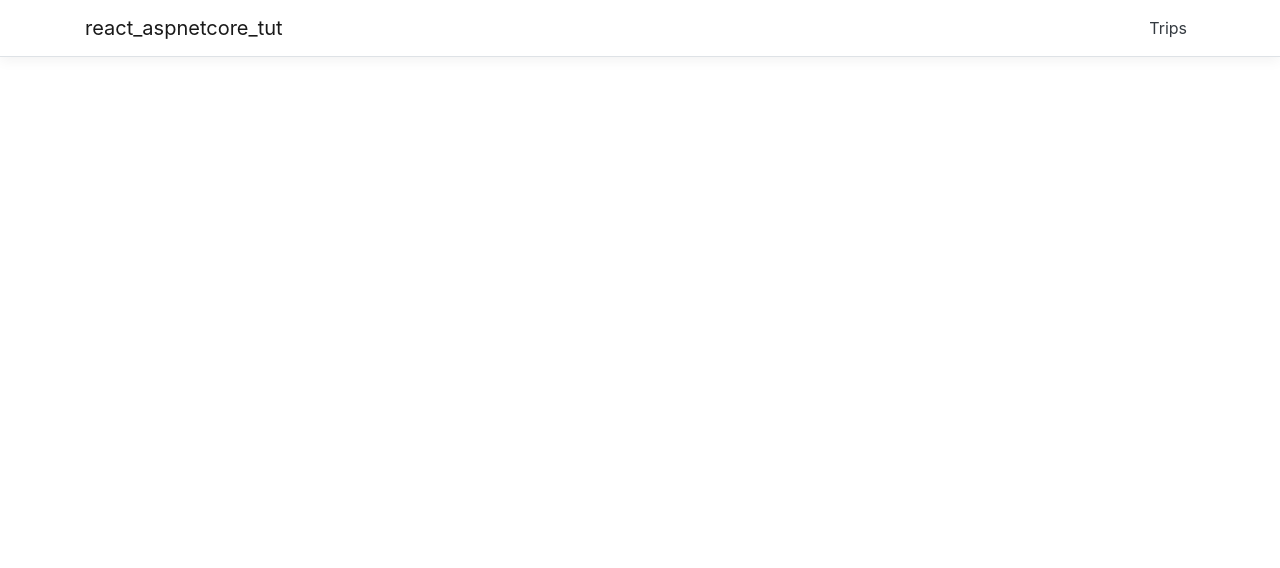
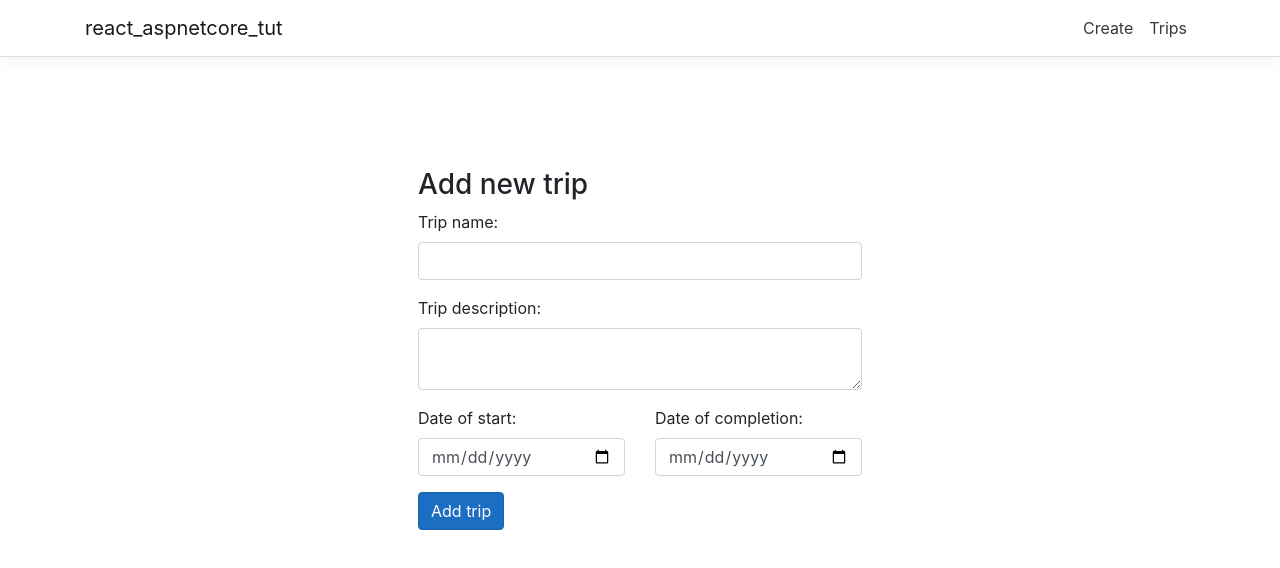
Before and after one commit to dnextreme88/react-aspnetcore-tut, a React (Create React App) app in the folder ClientApp/: page /create in a window 1280 px wide. Shown: the top 568 px of the page. Built offline with nearby package versions, Linux system fonts and the light colour scheme.

Commit message:
Designing the Create page

```diff
--- a/ClientApp/src/App.js
+++ b/ClientApp/src/App.js
@@ -2,9 +2,8 @@
 import { Route } from 'react-router';
 import { Layout } from './components/Layout';
 import { Home } from './components/Home';
-import { FetchData } from './components/FetchData';
-import { Counter } from './components/Counter';
 import { Trips } from './components/Trip/Trips';
+import { Create } from './components/Trip/Create';
 
 import './custom.css'
 
@@ -15,8 +14,7 @@
     return (
       <Layout>
         <Route exact path='/' component={Home} />
-        <Route path='/counter' component={Counter} />
-        <Route path='/fetch-data' component={FetchData} />
+        <Route path='/create' component={Create} />
         <Route path='/trips' component={Trips} />
       </Layout>
     );
--- a/ClientApp/src/components/NavMenu.js
+++ b/ClientApp/src/components/NavMenu.js
@@ -31,6 +31,9 @@
             <Collapse className="d-sm-inline-flex flex-sm-row-reverse" isOpen={!this.state.collapsed} navbar>
               <ul className="navbar-nav flex-grow">
                 <NavItem>
+                  <NavLink tag={Link} className="text-dark" to="/create">Create</NavLink>
+                </NavItem>
+                <NavItem>
                   <NavLink tag={Link} className="text-dark" to="/trips">Trips</NavLink>
                 </NavItem>
               </ul>
--- /dev/null
+++ b/ClientApp/src/components/Trip/Create.jsx
@@ -0,0 +1,63 @@
+import React, { Component } from 'react';
+
+export class Create extends Component {
+    constructor(props) {
+        super(props);
+
+        // Initial states
+        this.state = {
+            name: '',
+            description: '',
+            dateStarted: null,
+            dateCompleted: null
+        }
+    }
+
+    render() {
+        return (
+            <div className="trip-form">
+                <h3>Add new trip</h3>
+                <form onSubmit={this.onSubmit}>
+                    <div className="form-group">
+                        <label>Trip name:  </label>
+                        <input
+                            type="text"
+                            className="form-control"
+                         />
+                    </div>
+                    <div className="form-group">
+                        <label>Trip description: </label>
+                        <textarea
+			                type="text"
+                            className="form-control"
+                        />
+                    </div>
+                    <div className="row">
+                        <div className="col col-md-6 col-sm-6 col-xs-12">
+                            <div className="form-group">
+                                <label>Date of start:  </label>
+                                <input
+                                    type="date"
+                                    className="form-control"
+                                />
+                            </div>
+                        </div>
+                        <div className="col col-md-6 col-sm-6 col-xs-12">
+                          <div className="form-group">
+                            <label>Date of completion:  </label>
+                            <input
+                                type="date"
+                                className="form-control"
+                            />
+                            </div>
+                        </div>
+                    </div>
+
+                    <div className="form-group">
+                        <input type="submit" value="Add trip" className="btn btn-primary"/>
+                    </div>
+                </form>
+            </div>
+        )
+    }
+}
--- a/ClientApp/src/custom.css
+++ b/ClientApp/src/custom.css
@@ -12,3 +12,7 @@
   background-color: #1b6ec2;
   border-color: #1861ac;
 }
+
+.trip-form {
+  margin: 10% 30% 10% 30%;
+}
```
